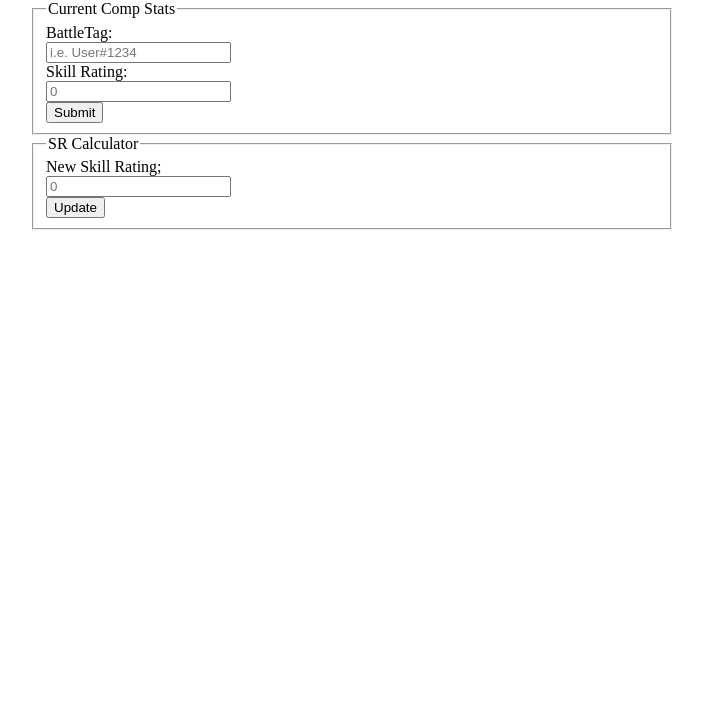
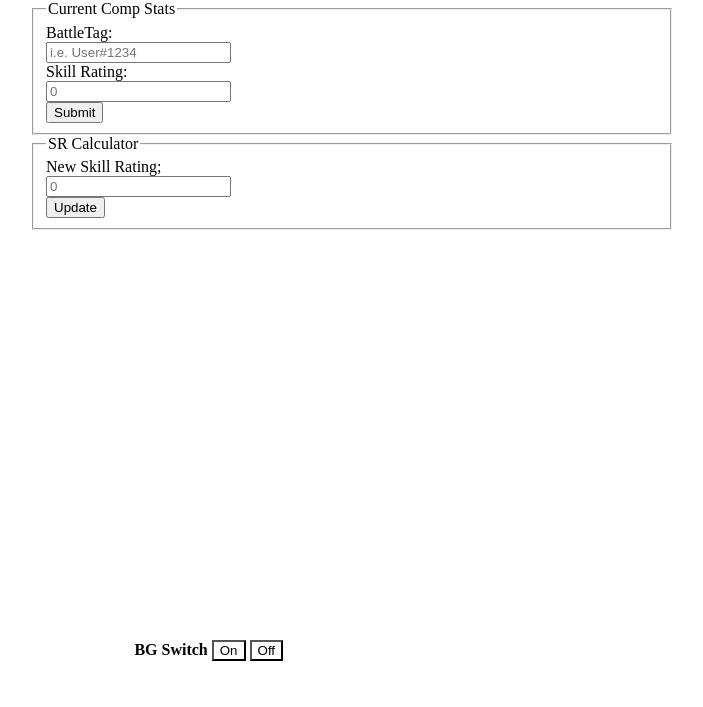
Before and after one commit to ElecRei/SR_Tracker, a plain HTML site: page index.html in a window 1280 px wide. Shown: the whole page, without its empty margins (288-991 px from the left). Drawn offline with nearby package versions, Linux system fonts and the light colour scheme.

Commit message:
File Upload
Added possible background image and updated styling

```diff
--- a/index.html
+++ b/index.html
@@ -54,6 +54,12 @@
 
         </div>
 
+        <div id="background_switch">
+            <h4>BG Switch</h4?>
+            <button type="button" class="btn" id="btn_bg_on">On</button>
+            <button type="button" class="btn" id="btn_bg_off">Off</button>
+        </div>
+
     </body>
 
 </html>
--- a/styling.css
+++ b/styling.css
@@ -4,6 +4,8 @@
 }
 
 html, body {
+    background: /*url(candy-895e91cbc198218dbe56fed67b590a7c37a8bc3ef29d4b8c2989edf2196cfdb4b6150e64cb6f57a01a26268ae764b4cc22da52168121287e68aa8a9891efd616.jpg) no-repeat*/;
+    background-size: cover;
     width: 100%;
     height: auto;
 }
@@ -13,3 +15,18 @@ html, body {
         height: auto;
         margin: 0 auto;
     }
+
+#background_switch {
+    width: 256px;
+    height: 64px;
+    position: fixed;
+        top: 80%;
+        left: 33%;
+}
+
+.btn {
+    background: #FFF;
+    color: #000;
+}
+
+.selected {background: #ff9c00; color: #FFF;}
```
Also changed, not shown: overwatch_site_bg.jpg (added).
